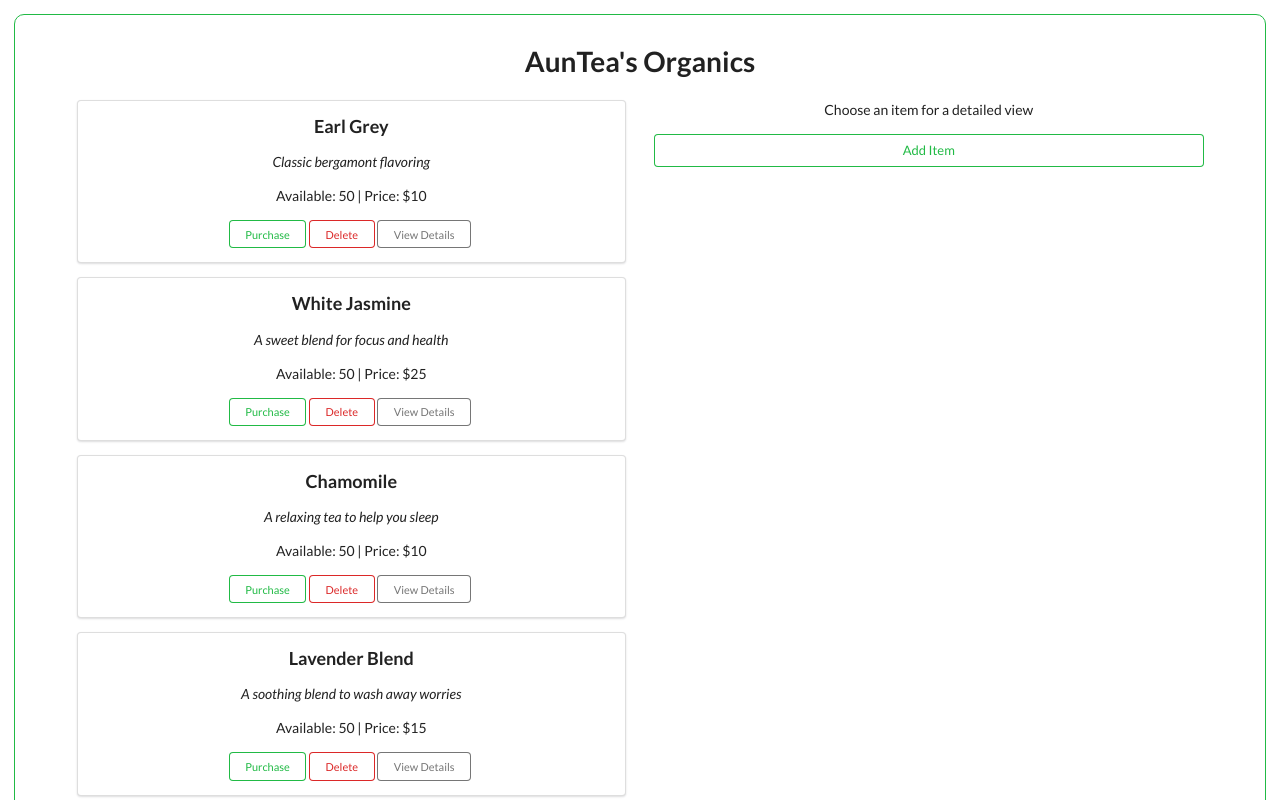
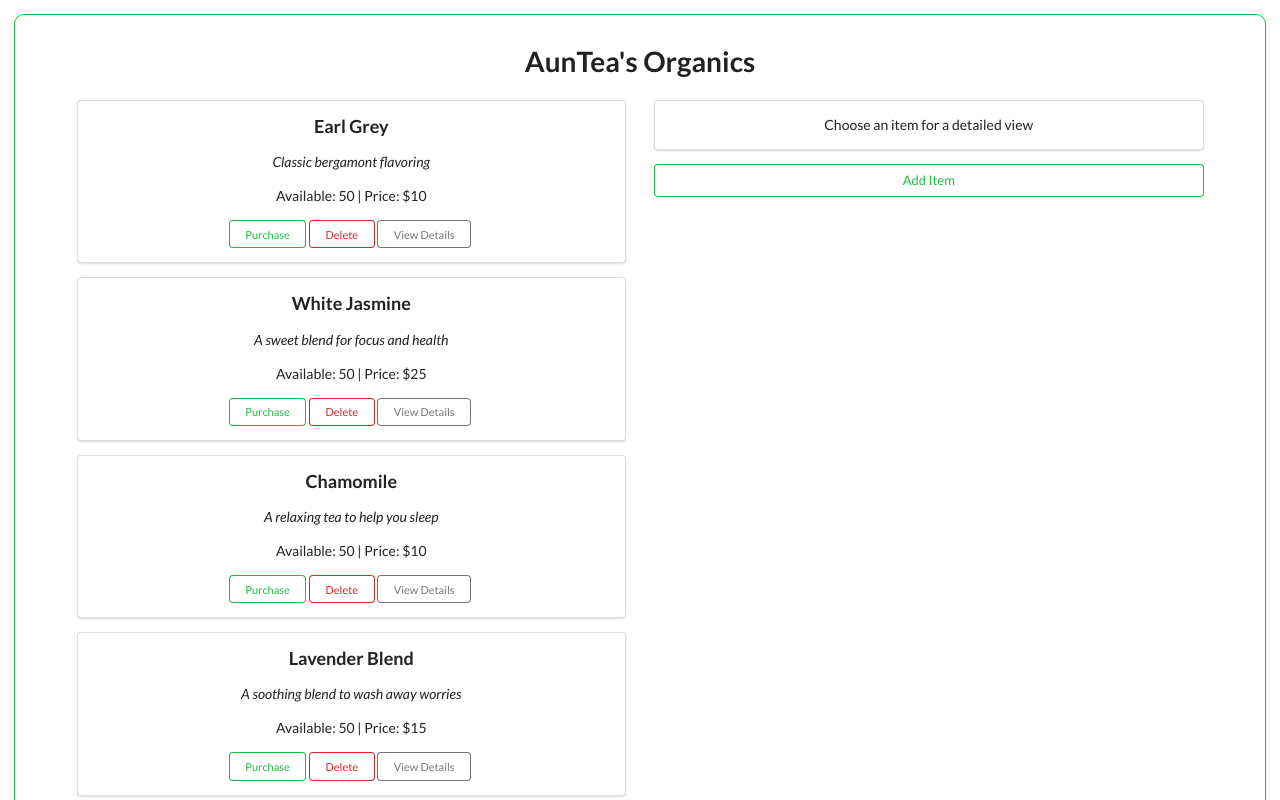
Before and after one commit to wrunion/epicodus-react-project, a React (Create React App) app: page / in a window 1280 px wide. Shown: the top 800 px of the page. Built offline with nearby package versions, Linux system fonts and the light colour scheme.

Commit message:
Finish up styling.

```diff
--- a/src/components/ItemDetail.js
+++ b/src/components/ItemDetail.js
@@ -6,7 +6,9 @@ const ItemDetail = (props) => {
   /* If no item is selected */
   if (props.item === null) {
     return (
-      <p>Choose an item for a detailed view</p>
+      <div className="NoItemDisplay ui segment">
+        <p>Choose an item for a detailed view</p>
+      </div>
     );
   } else {
     /* Grab item properties */
```
